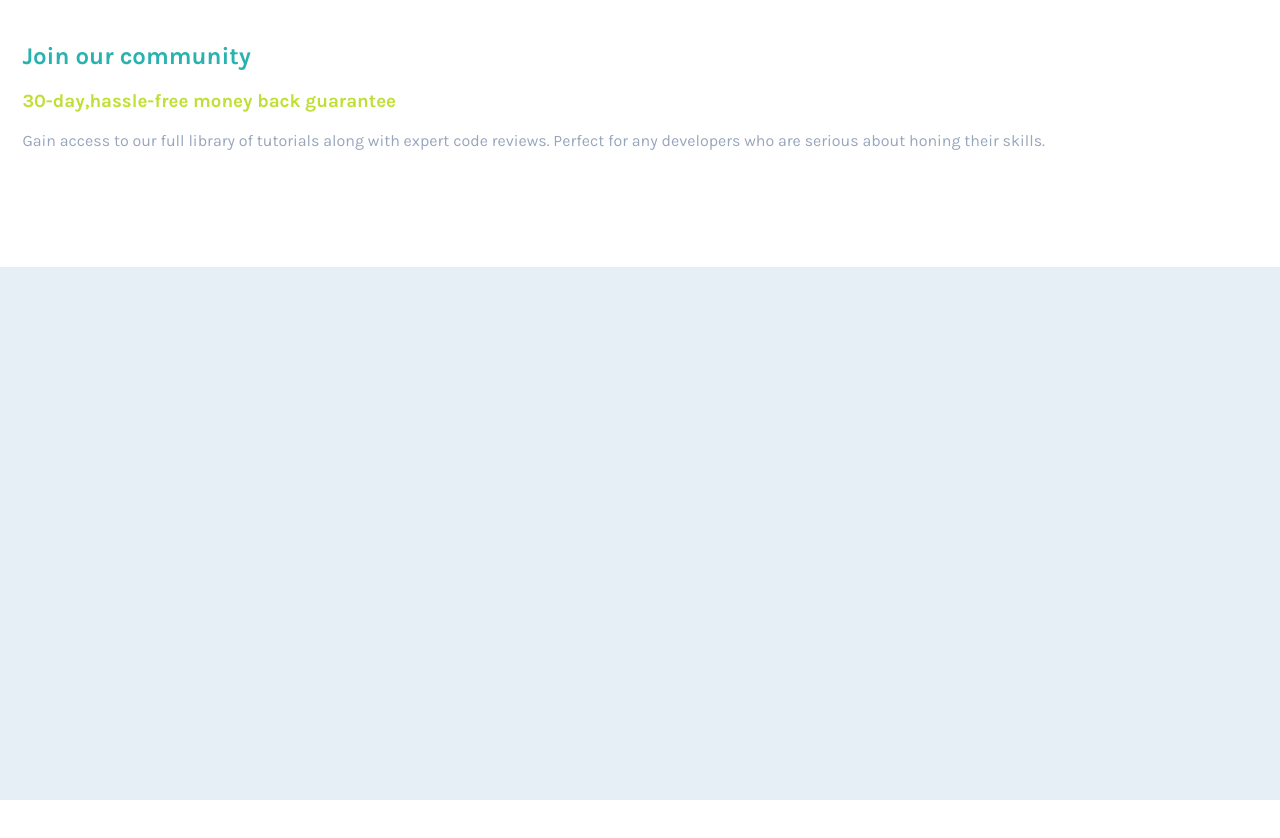
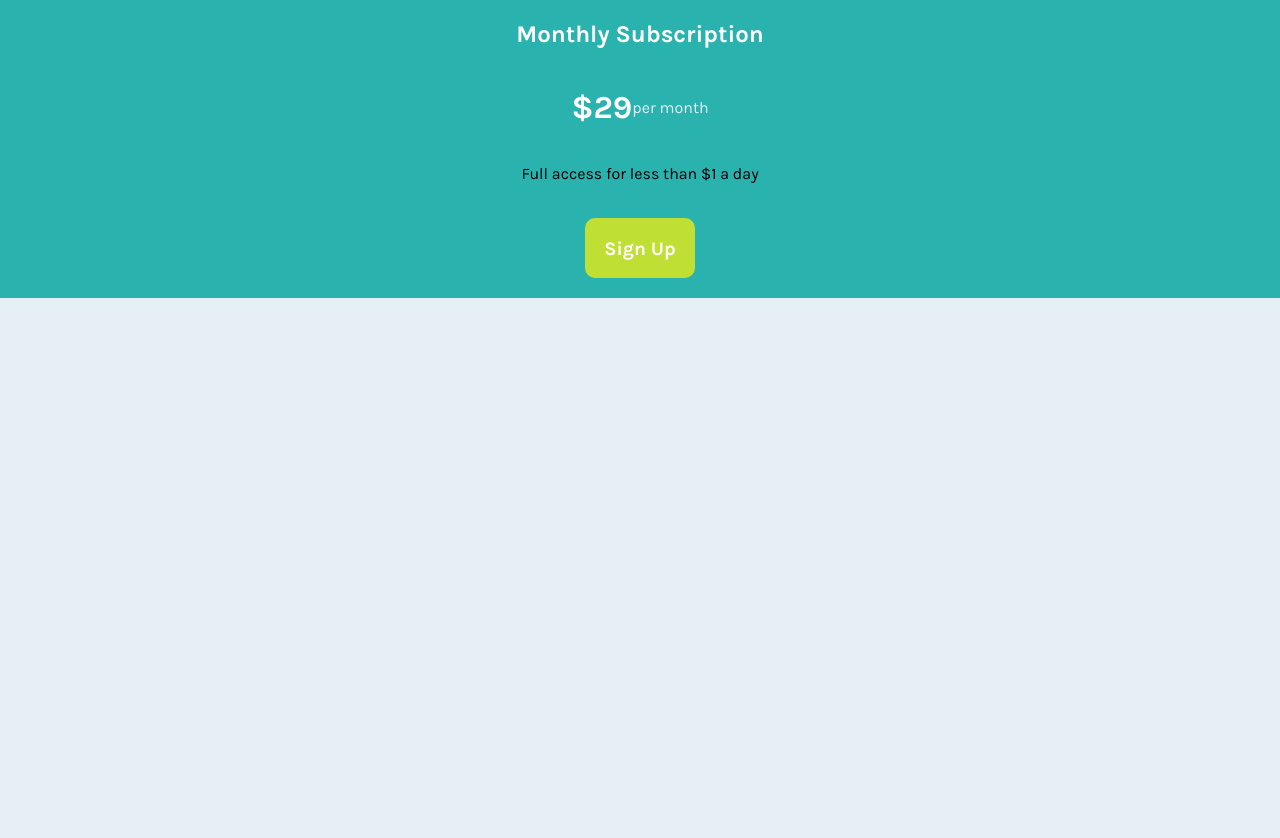
Before and after one commit to Skorin-Vladislav/frontend-mentor-single-price-grid, a React (Create React App) app: page / in a window 1280 px wide. Shown: the top 838 px of the page. Before the commit the page ends 800 px from the top, so only its background shows below. Built offline with nearby package versions, Linux system fonts and the light colour scheme.

Commit message:
subscription component wip

```diff
--- a/src/App.css
+++ b/src/App.css
@@ -5,6 +5,8 @@
   --light-gray: hsl(204, 43%, 93%);
   --grayish-blue: hsl(218, 22%, 67%);
 }
+
+
 
 .App {
   text-align: center;
--- a/src/App.js
+++ b/src/App.js
@@ -1,10 +1,11 @@
 import "./App.css";
-import Button from "./components/Button/Button";
-import Description from "./components/description/Description";
+import Subscription from "./components/subscription/Subscription";
 function App() {
-  return <div className="App">
-    <Description />
-  </div>;
+  return (
+    <div className="App">
+      <Subscription />
+    </div>
+  );
 }
 
 export default App;
--- /dev/null
+++ b/src/components/subscription/Subscription.css
@@ -0,0 +1,20 @@
+.sub-wrapper {
+  background-color: var(--cyan);
+}
+
+.sub-wrapper h2 {
+  color: white;
+}
+
+.price-block {
+  display: flex;
+  justify-content: center;
+  align-items: center;
+  color: white;
+}
+.price-value {
+  font-size: 2em;
+}
+.price-description {
+  color: var(--light-gray);
+}
--- /dev/null
+++ b/src/components/subscription/Subscription.js
@@ -0,0 +1,18 @@
+import React from "react";
+import "./Subscription.css";
+import Button from "../button/Button";
+function Subscription() {
+  return (
+    <div className="sub-wrapper">
+      <h2>Monthly Subscription</h2>
+      <div className="price-block">
+        <h1 className="price-value">$29</h1>
+        <p className="price-description">per month</p>
+      </div>
+      <p>Full access for less than $1 a day</p>
+      <Button />
+    </div>
+  );
+}
+
+export default Subscription;
```
